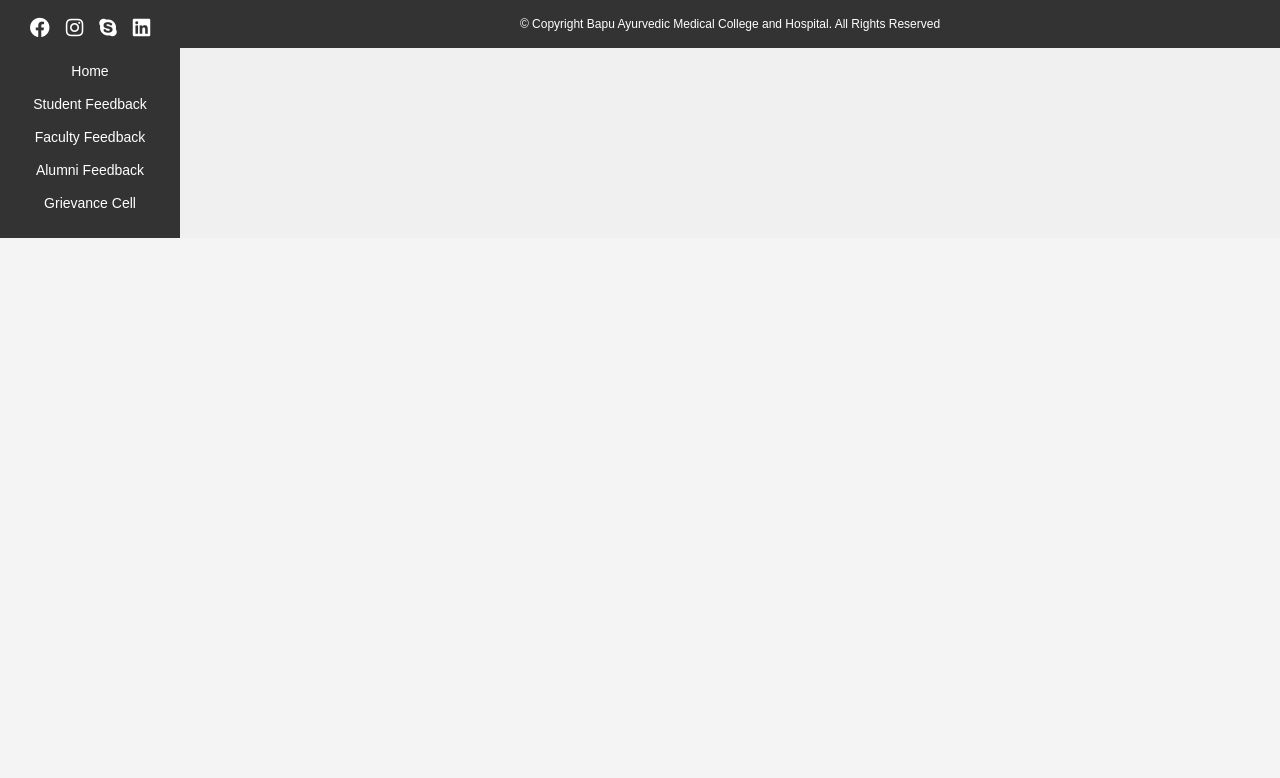
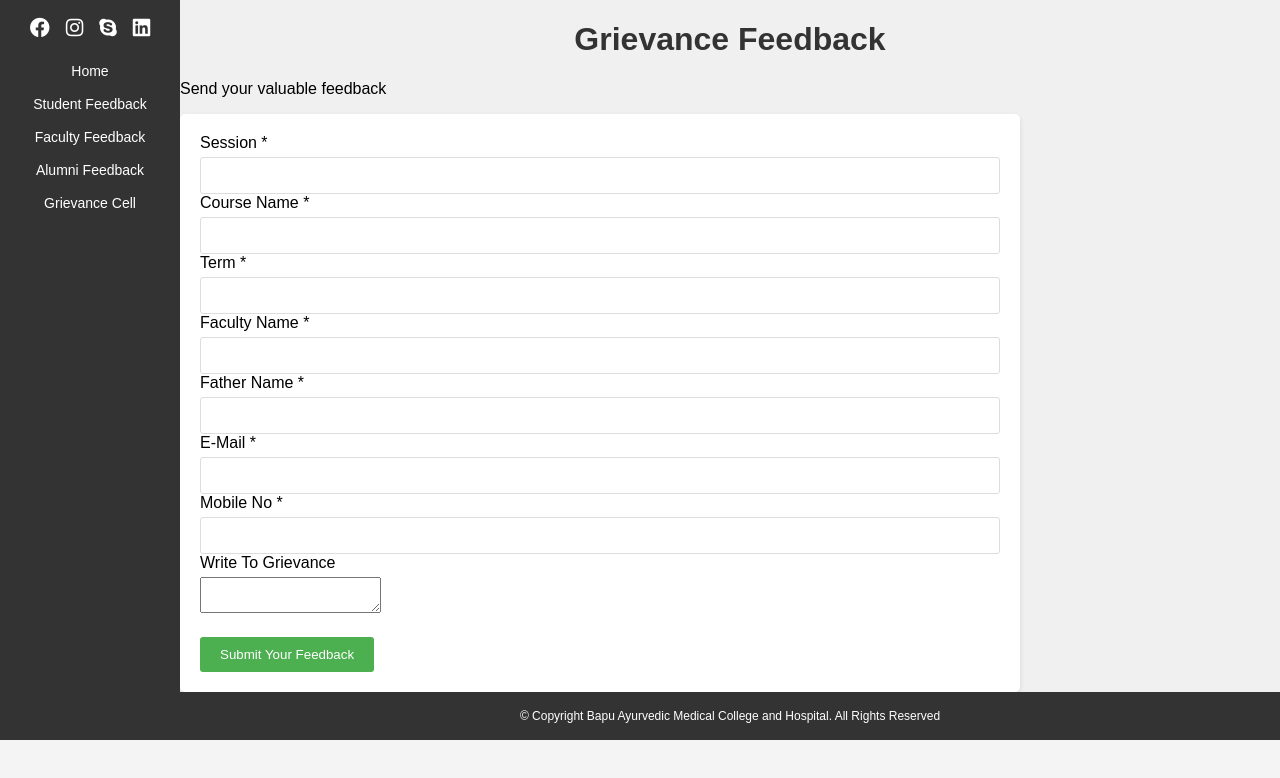
Before and after one commit to Chaitanya-Pratap-Singh/bapuAyurvedic, a React (Vite) app in the folder frontend/: page /grievance-feedback in a window 1280 px wide. Shown: the top 778 px of the page. Built offline with nearby package versions, Linux system fonts and the light colour scheme.

Commit message:
added grivence cell

```diff
--- a/frontend/src/App.css
+++ b/frontend/src/App.css
@@ -6,7 +6,6 @@ body{
 
 .app {
   display: flex;
-
   font-family: Arial, sans-serif;
   overflow: hidden;
 }
--- a/frontend/src/App.jsx
+++ b/frontend/src/App.jsx
@@ -10,6 +10,7 @@ import StudentFeedback from "./components/StudentFeedback";
 import "./App.css";
 import FacultyFeedback from "./components/FacultyFeedback";
 import AlumniFeedback from "./components/AlumniFeedback";
+import GrievanceFeedback from "./components/GrievanceFeedback";
 
 const ErrorFallback = () => {
   return (
@@ -31,6 +32,8 @@ const App = () => {
               <Route path="/student-feedback" element={<StudentFeedback />} />
               <Route path="/faculty-feedback" element={<FacultyFeedback />} />
               <Route path="/alumni-feedback" element={<AlumniFeedback />} />
+              <Route path="/grievance-feedback" element={<GrievanceFeedback />} />
+
 
 
 
--- /dev/null
+++ b/frontend/src/components/GrievanceFeedback.css
@@ -0,0 +1,70 @@
+/** @format */
+.grievance-feedback {
+	display: flex;
+	flex-direction: column;
+	justify-content: center;
+	align-items: center;
+	width: 100vw;
+    height: 100vh;
+	padding: 20px;
+	background-color: #f4f4f4;
+}
+
+h1 {
+	text-align: center;
+	color: #333;
+}
+
+form {
+	background-color: #fff;
+	padding: 20px;
+    height: 100vh;
+	border-radius: 5px;
+	box-shadow: 0 2px 5px rgba(0, 0, 0, 0.1);
+	width: 100%;
+	max-width: 800px;
+}
+
+div {
+	margin-bottom: 20px;
+}
+
+label {
+	display: block;
+	margin-bottom: 5px;
+}
+
+input[type="text"],
+input[type="email"],
+textarea {
+	width: 100%;
+	padding: 10px;
+	border: 1px solid #ddd;
+	border-radius: 3px;
+	box-sizing: border-box;
+}
+
+textarea {
+	height: 100px;
+	resize: vertical;
+}
+
+button {
+	background-color: #4caf50;
+	color: white;
+	padding: 10px 20px;
+	border: none;
+	border-radius: 3px;
+	cursor: pointer;
+	margin-top: 20px;
+}
+
+button:hover {
+	background-color: #45a049;
+}
+
+p {
+	text-align: center;
+	color: #333;
+	margin-top: 20px;
+}
--- /dev/null
+++ b/frontend/src/components/GrievanceFeedback.jsx
@@ -0,0 +1,50 @@
+/** @format */
+
+import React from 'react';
+
+function GrievanceFeedback() {
+  return (
+    <div className='grievance-feedback'>
+      <h1>Grievance Feedback</h1>
+      <p>Send your valuable feedback</p>
+      <form>
+        <div>
+          <label htmlFor="session">Session *</label>
+          <input type="text" id="session" />
+        </div>
+        <div>
+          <label htmlFor="courseName">Course Name *</label>
+          <input type="text" id="courseName" />
+        </div>
+        <div>
+          <label htmlFor="term">Term *</label>
+          <input type="text" id="term" />
+        </div>
+        <div>
+          <label htmlFor="facultyName">Faculty Name *</label>
+          <input type="text" id="facultyName" />
+        </div>
+        <div>
+          <label htmlFor="fatherName">Father Name *</label>
+          <input type="text" id="fatherName" />
+        </div>
+        <div>
+          <label htmlFor="email">E-Mail *</label>
+          <input type="email" id="email" />
+        </div>
+        <div>
+          <label htmlFor="mobileNo">Mobile No *</label>
+          <input type="text" id="mobileNo" />
+        </div>
+        <div>
+          <label htmlFor="grievance">Write To Grievance</label>
+          <textarea id="grievance" />
+        </div>
+        <button type="submit">Submit Your Feedback</button>
+      </form>
+
+    </div>
+  );
+}
+
+export default GrievanceFeedback;
--- a/frontend/src/components/Sidebar.jsx
+++ b/frontend/src/components/Sidebar.jsx
@@ -17,7 +17,7 @@ const Sidebar = () => {
           <li><Link to="/student-feedback">Student Feedback</Link></li>
           <li><Link to="/faculty-feedback">Faculty Feedback</Link></li>
           <li><Link to="/alumni-feedback">Alumni Feedback</Link></li>
-          <li><Link to="#">Grievance Cell</Link></li>
+          <li><Link to="/grievance-feedback">Grievance Cell</Link></li>
         </ul>
       </nav>
     </div>
```
Also changed, not shown: frontend/src/components/Footer.css (indentation only).
